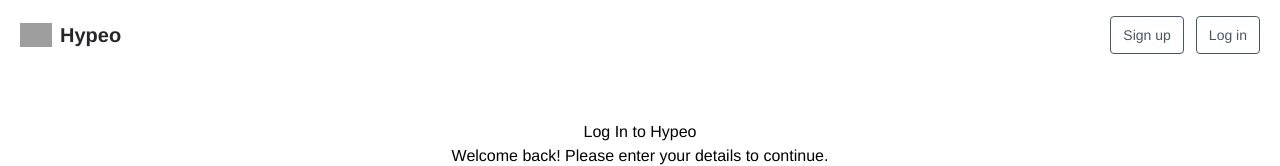
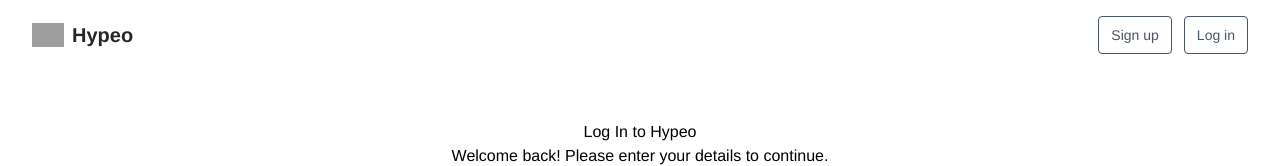
Before and after one commit to arawrdn/Hypeo-2, a Nuxt app: page /login in a window 1280 px wide. Shown: the top 166 px of the page. Built offline with nearby package versions, Linux system fonts and the light colour scheme; grey boxes are pictures that could not be loaded.

Commit message:
Update Container.vue

```diff
--- a/components/Container.vue
+++ b/components/Container.vue
@@ -1,5 +1,5 @@
 <template>
-  <div class="px-5 mx-auto max-w-7xl">
+  <div class="max-w-7xl mx-auto px-4 sm:px-6 lg:px-8">
     <slot />
   </div>
 </template>
```
